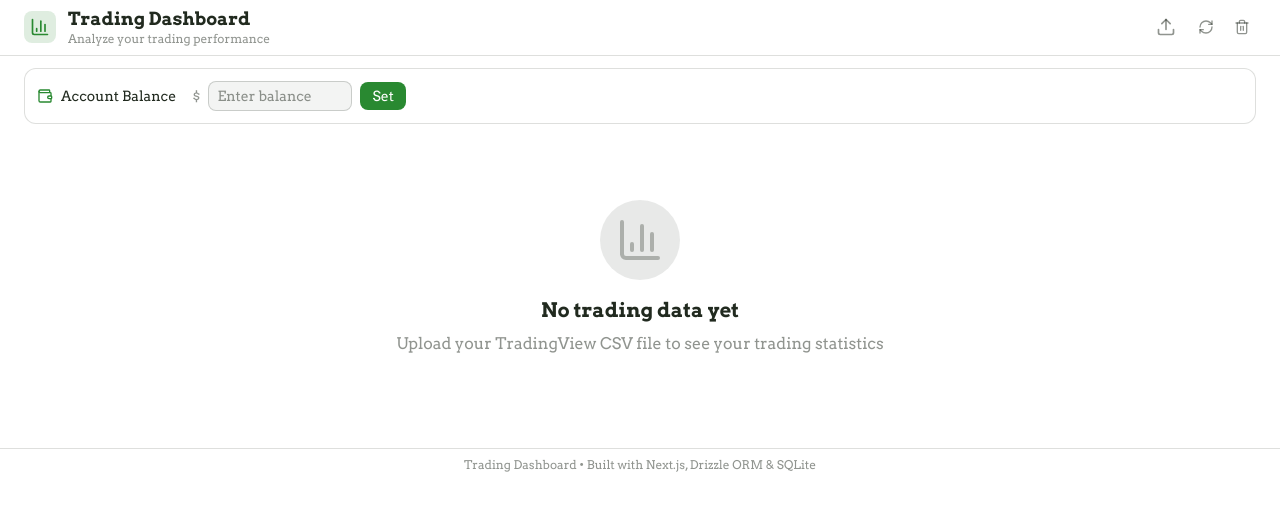
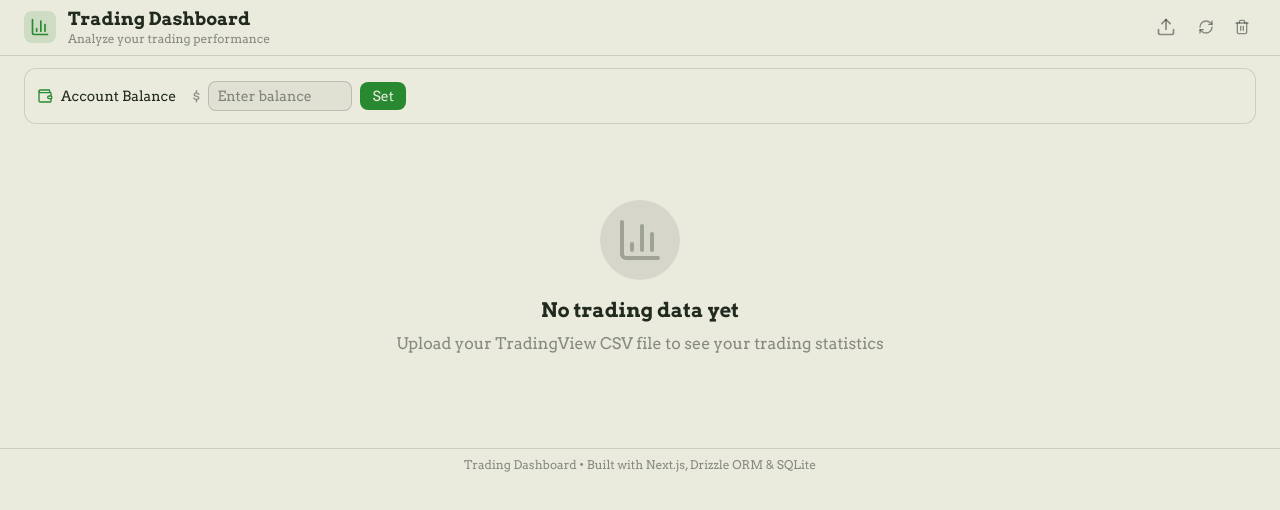
Before and after one commit to sher-n/trading-dashboard, a Next.js app: page / in a window 1280 px wide. Shown: the top 510 px of the page. Built offline with nearby package versions, Linux system fonts and the light colour scheme; no server answers.

Commit message:
fix: color

```diff
--- a/src/app/globals.css
+++ b/src/app/globals.css
@@ -1,7 +1,7 @@
 @import "tailwindcss";
 
 :root {
-  --bg: #ffffff;
+  --bg: #EBEBDD;
   --text: #212a1f;
   --green: #298931;
   --red: #a01c1a;
```
